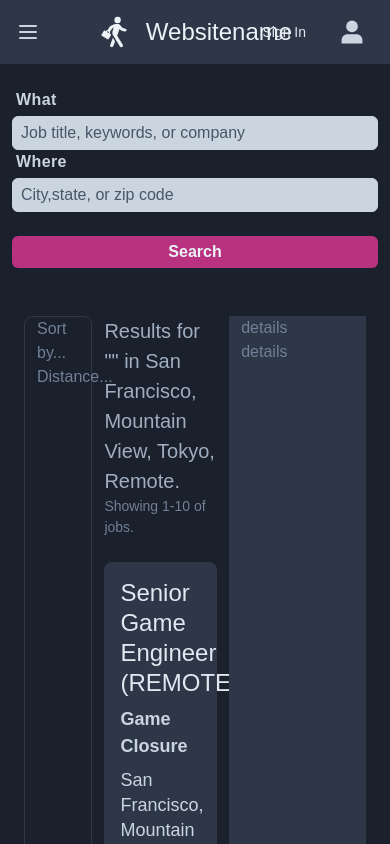
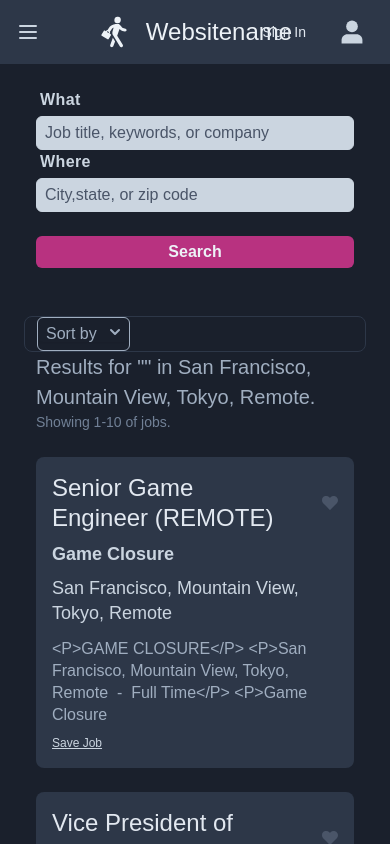
Before and after one commit to noelsner/job-a-lytics, a React app: page /#/ in a window 390 px wide. Shown: the top 844 px of the page. Built offline with nearby package versions, Linux system fonts and the light colour scheme; no server answers.

Commit message:
created template for filtering search results

```diff
--- a/src/App.js
+++ b/src/App.js
@@ -30,14 +30,14 @@
       <Navbar />
       <Route path='/' exact>
         <SearchBar />
-        <div className='flex flex-row w-full h-screen px-6 mt-12'>
-          <div className='w-1/5'>
+        <div className='flex flex-col md:flex-row w-full h-screen px-6 mt-12'>
+          <div className='md:w-1/5'>
             <Sidebar jobs={jobs} />
           </div>
-          <div className='w-2/5'>
+          <div className='md:w-2/5'>
             <Jobs jobs={jobs} />
           </div>
-          <div className='w-2/5'>
+          <div className='hidden md:block md:w-2/5'>
             <Details jobs={jobs} />
           </div>
         </div>
--- a/src/SearchBar.js
+++ b/src/SearchBar.js
@@ -10,7 +10,7 @@
   };
 
   return (
-    <form className='my-6' onSubmit={onSubmit}>
+    <form className='my-6 mx-6 md:mx-0' onSubmit={onSubmit}>
       <div className='flex'>
         <div className='flex flex-col w-full md:flex-row'>
           <div className='flex-1 pl-3 md:pl-6 pr-3'>
--- /dev/null
+++ b/src/jobs/DropdownFilter.js
@@ -0,0 +1,34 @@
+import React, {useState, useRef} from 'react';
+import outsideClick from '../navbar/OutsideClick';
+import DropdownOptions from './DropdownOptions';
+
+const DropdownFilter = ({filterTitle, ddOptions }) => {
+  const [openDropdown, setOpenDropdown] = useState(false);
+  const ref = useRef();
+
+  outsideClick(ref, () => {
+    if(openDropdown) {
+      setOpenDropdown(false);
+    }
+  });
+
+  return(
+    <div>
+      <div>
+        <span className="rounded-md shadow-sm">
+          <button type="button" onClick={() => setOpenDropdown(!openDropdown)} className="inline-flex justify-center w-full rounded-md px-2 py-1 border border-2 border-gray-500 text-gray-500 hover:text-gray-300 focus:outline-none focus:border-transparent focus:bg-gray-500 focus:text-gray-800 active:bg-gray-500 active:text-gray-800 ">
+            {filterTitle}
+            <svg className="-mr-1 ml-2 h-5 w-5" fill="currentColor" viewBox="0 0 20 20">
+              <path fillRule="evenodd" d="M5.293 7.293a1 1 0 011.414 0L10 10.586l3.293-3.293a1 1 0 111.414 1.414l-4 4a1 1 0 01-1.414 0l-4-4a1 1 0 010-1.414z" clipRule="evenodd"/>
+            </svg>
+          </button>
+        </span>
+      </div>
+      { openDropdown && (
+        <DropdownOptions _ref={ref} ddOptions={ddOptions} />
+      )}
+    </div>
+  );
+};
+
+export default DropdownFilter;
--- /dev/null
+++ b/src/jobs/DropdownOptions.js
@@ -0,0 +1,20 @@
+import React from 'react';
+
+const DropdownOptions = ({_ref, ddOptions}) => {
+  return (
+    <div ref={_ref} className="origin-top-left absolute left-0 mt-2 w-full rounded-md shadow-lg">
+      <div className="rounded-md bg-gray-500 shadow-xs">
+        <div className="py-1">
+          {ddOptions.map((ddOption, idx) => {
+
+            return(
+              <a onClick={ddOption.click} className="block px-4 py-2 text-sm leading-5 text-gray-800 hover:bg-gray-600 hover:text-gray-900 focus:outline-none focus:bg-gray-100 focus:text-gray-900" key={idx}>{ddOption.text}</a>
+            )}
+          )}
+        </div>
+      </div>
+    </div>
+  );
+};
+
+export default DropdownOptions;
--- a/src/jobs/Sidebar.js
+++ b/src/jobs/Sidebar.js
@@ -1,10 +1,24 @@
 import React from 'react';
+import DropdownFilter from './DropdownFilter';
+
 
 const Sidebar = () => {
   return(
     <div className='border border-gray-800 rounded-lg h-full text-gray-600 px-3'>
-      <div>Sort by...</div>
-      <div>Distance...</div>
+      <div className="relative inline-block">
+        <DropdownFilter filterTitle={'Sort by'} ddOptions={
+          [
+            {
+              text: 'Relevance',
+              click: ()=>{console.log('relevance filter clicked!!!')}
+            },
+            {
+              text: 'Date',
+              click:  ()=>{console.log('date filter clicked!!!')}
+            }
+          ]
+        }/>
+      </div>
     </div>
   );
 };
```
